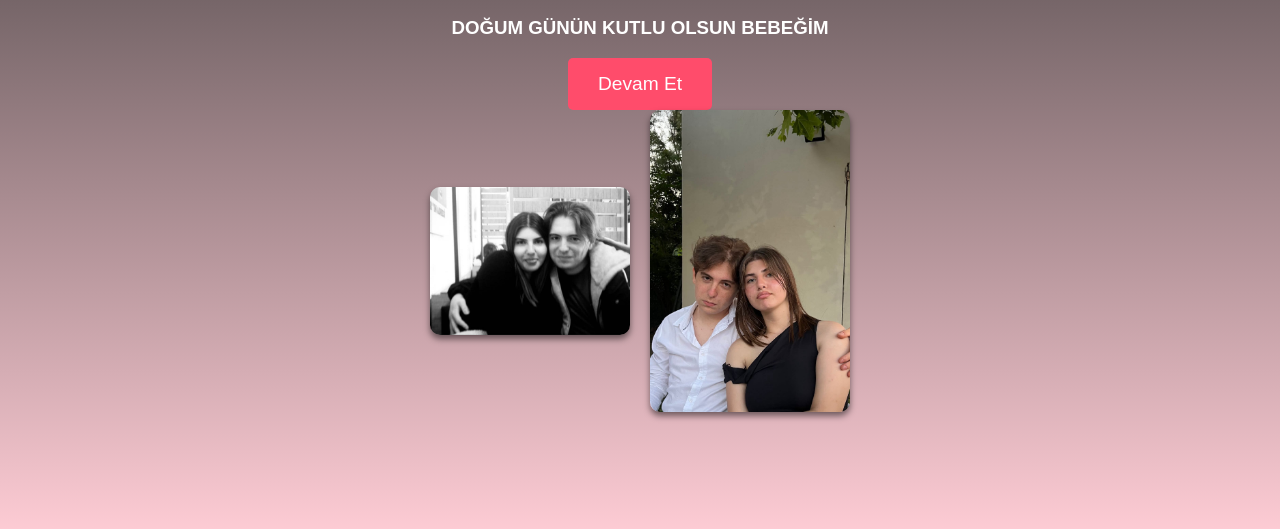
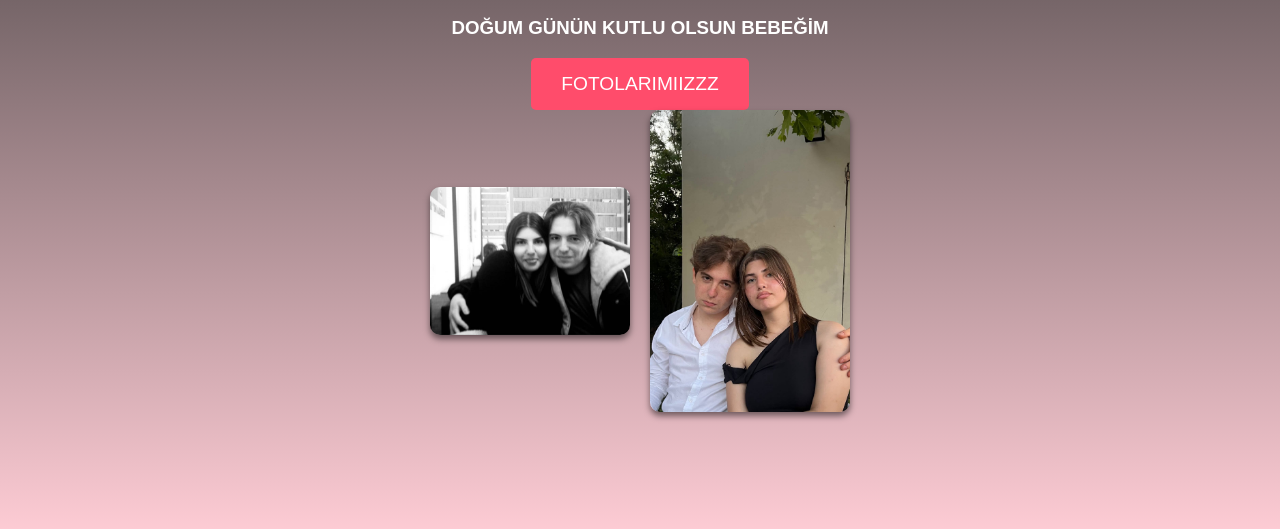
Before and after one commit to justforuus/justforus.github.io, a plain HTML site: page justforus/index.html in a window 1280 px wide. Shown: the part 263-792 px from the top of the page. Drawn offline with Linux system fonts and the light colour scheme.

Commit message:
Update index.html

```diff
--- a/justforus/index.html
+++ b/justforus/index.html
@@ -13,7 +13,7 @@
             <h1>YAVRUSUM DOGMUS!!!</h1>
             <h2>HER ZAMAN BERABER OLMA DILEGIYLE KUZUM SENI COK SEVIYORUM</h2>
             <h3>DOĞUM GÜNÜN KUTLU OLSUN BEBEĞİM </h3>
-            <a href="javascript:void(0)" class="button" id="go-to-gallery">Devam Et</a>
+            <a href="javascript:void(0)" class="button" id="go-to-gallery">FOTOLARIMIIZZZ</a>
             <div class="images-container">
                 <img src="burgerking.jpg" class="image">
                 <img src="mezuniyet.jpg" class="image">
```
